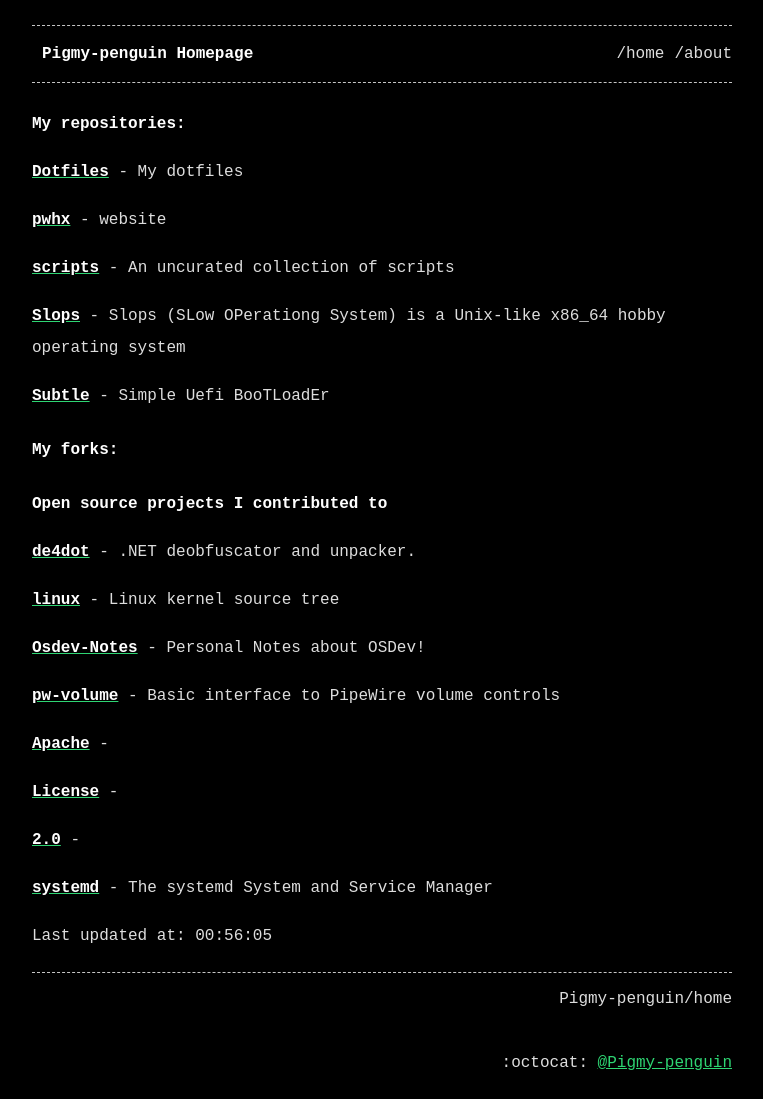
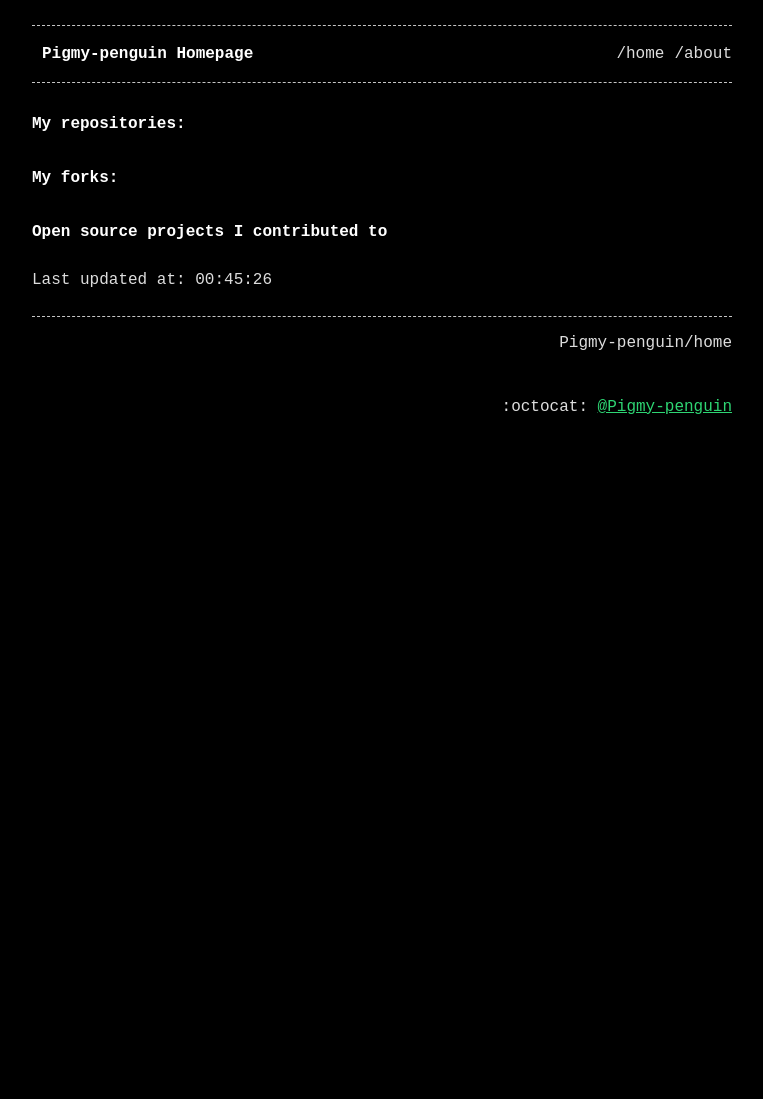
Before and after one commit to Pigmy-penguin/Pigmy-penguin.github.io, a Jekyll site: the page built from index.md, in a window 1280 px wide. Shown: the whole page, without its empty margins (258-1021 px from the left). Built offline with Jekyll 4.4.1, drawn with Linux system fonts in a browser that asks for light colours; after the commit the page ends 900 px from its top, so only the background shows below that.

Commit message:
Auto updating the website

```diff
--- a/index.md
+++ b/index.md
@@ -7,34 +7,8 @@ title: Pigmy-penguin Homepage
 
 ## My repositories:
 
-[**Dotfiles**](https://github.com/Pigmy-penguin/Dotfiles) - My dotfiles
-
-[**pwhx**](https://github.com/Pigmy-penguin/pwhx) - website
-
-[**scripts**](https://github.com/Pigmy-penguin/scripts) - An uncurated collection of scripts
-
-[**Slops**](https://github.com/Pigmy-penguin/Slops) - Slops (SLow OPerationg System) is a Unix-like x86_64 hobby operating system
-
-[**Subtle**](https://github.com/Pigmy-penguin/Subtle) - Simple Uefi BooTLoadEr
-
 ## My forks:
 ### Open source projects I contributed to
 
-[**de4dot**](https://github.com/Pigmy-penguin/de4dot) - .NET deobfuscator and unpacker.
 
-[**linux**](https://github.com/Pigmy-penguin/linux) - Linux kernel source tree
-
-[**Osdev-Notes**](https://github.com/Pigmy-penguin/Osdev-Notes) - Personal Notes about OSDev!
-
-[**pw-volume**](https://github.com/Pigmy-penguin/pw-volume) - Basic interface to PipeWire volume controls
-
-[**Apache**](https://github.com/Pigmy-penguin/Apache) -
-
-[**License**](https://github.com/Pigmy-penguin/License) -
-
-[**2.0**](https://github.com/Pigmy-penguin/2.0) -
-
-[**systemd**](https://github.com/Pigmy-penguin/systemd) - The systemd System and Service Manager
-
-
-Last updated at: 00:56:05
+Last updated at: 00:45:26
```
Also changed, not shown: 2 other files.
